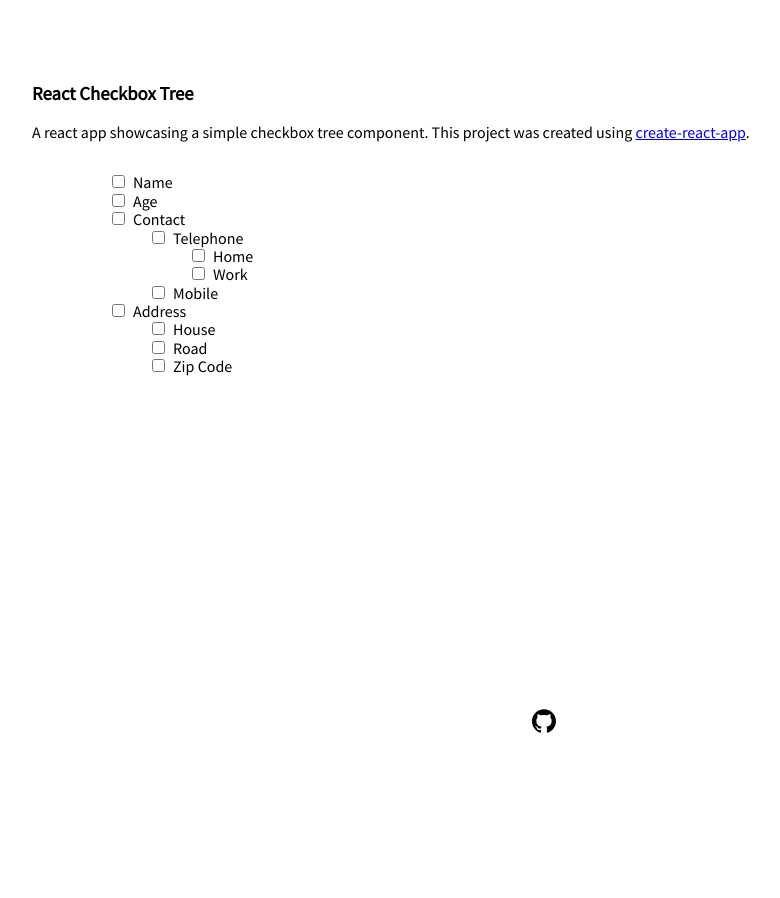
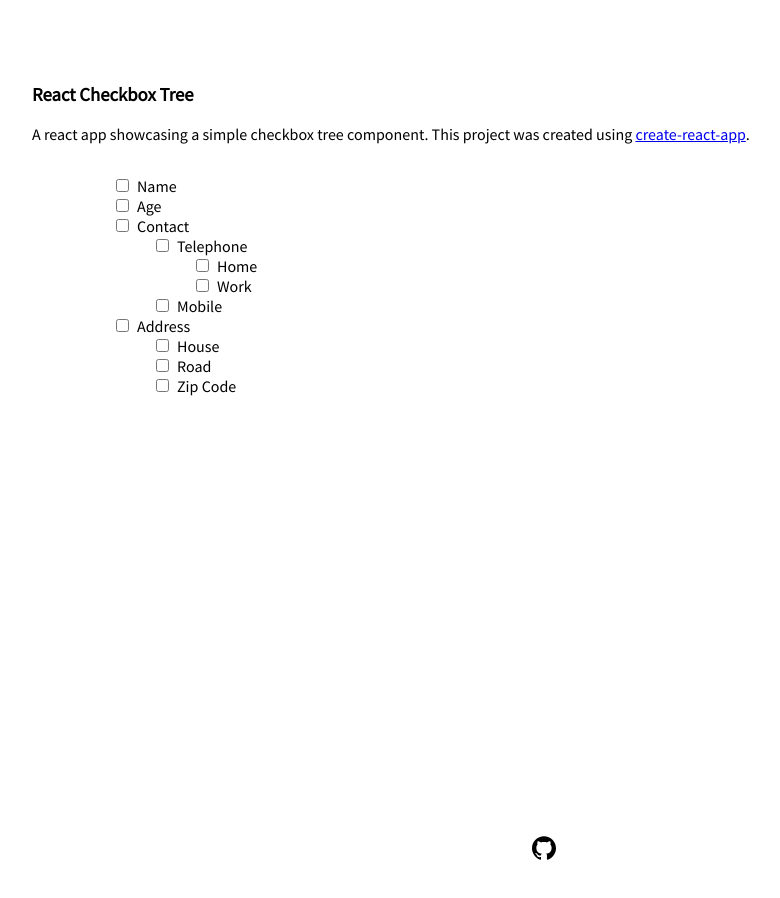
Before and after one commit to joelgeorgev/react-checkbox-tree, a React (Create React App) app: page / in a window 1280 px wide. Shown: the top 898 px of the page, without its empty margins (96-876 px from the left). Before the commit the page ends 800 px from the top, so only its background shows below. Built offline with nearby package versions, Linux system fonts and the light colour scheme.

Commit message:
Add styled-components

```diff
--- a/package.json
+++ b/package.json
@@ -4,15 +4,15 @@
   "description": "A react app showcasing a simple checkbox tree component.",
   "dependencies": {
     "react": "^16.8.6",
-    "react-dom": "^16.8.6"
+    "react-dom": "^16.8.6",
+    "styled-components": "^4.3.2"
   },
   "devDependencies": {
     "coveralls": "^3.0.5",
     "gh-pages": "^2.1.0",
     "prettier": "^1.18.2",
     "react-scripts": "^3.0.1",
-    "react-test-renderer": "^16.8.6",
-    "tachyons": "^4.11.1"
+    "react-test-renderer": "^16.8.6"
   },
   "scripts": {
     "start": "react-scripts start",
--- a/src/App.js
+++ b/src/App.js
@@ -1,21 +1,41 @@
 import React from 'react'
-import 'tachyons/css/tachyons.min.css'
+import styled from 'styled-components'
 
 import { Intro, CheckboxTree } from './components'
 import github from './assets/github.svg'
 
+const Section = styled.section`
+  display: flex;
+  flex-direction: column;
+  width: 80%;
+  max-width: 64rem;
+  height: 100vh;
+  margin: 0 auto;
+  padding: 4rem 0;
+`
+
+const Wrapper = styled.div`
+  display: flex;
+  flex-direction: column;
+  flex: 1;
+`
+
+const Footer = styled.div`
+  align-self: center;
+`
+
 export const App = () => (
   <main role='main'>
-    <section className='flex flex-column w-80 mw8 vh-100 center pv5'>
-      <div className='flex flex-auto flex-column'>
+    <Section>
+      <Wrapper>
         <Intro />
         <CheckboxTree />
-      </div>
-      <div className='self-center'>
+      </Wrapper>
+      <Footer>
         <a href='https://github.com/joelgeorgev/react-checkbox-tree'>
           <img src={github} alt='GitHub' />
         </a>
-      </div>
-    </section>
+      </Footer>
+    </Section>
   </main>
 )
--- a/src/components/checkbox-tree.js
+++ b/src/components/checkbox-tree.js
@@ -1,8 +1,13 @@
 import React, { useState } from 'react'
+import styled from 'styled-components'
 
 import { Checkbox } from '.'
 import { normalize, getNewState } from '../utils'
 import data from '../data/data.json'
+
+const List = styled.ul`
+  list-style-type: none;
+`
 
 export const CheckboxTree = () => {
   const [nodes, setNodes] = useState(
@@ -14,8 +19,8 @@
   }
 
   return (
-    <ul className='list'>
+    <List>
       <Checkbox id={0} nodes={nodes} onToggle={toggleCheckbox} />
-    </ul>
+    </List>
   )
 }
--- a/src/components/checkbox.js
+++ b/src/components/checkbox.js
@@ -1,4 +1,14 @@
 import React from 'react'
+import styled from 'styled-components'
+
+const List = styled.ul`
+  list-style-type: none;
+`
+
+const StyledCheckbox = styled.input`
+  margin-right: 0.5rem;
+  cursor: pointer;
+`
 
 export const Checkbox = ({ id, nodes, onToggle }) => {
   const node = nodes[id]
@@ -11,10 +21,9 @@
       {key && (
         <li>
           <label>
-            <input
+            <StyledCheckbox
               type='checkbox'
               checked={checked}
-              className='mr2 pointer'
               onChange={handleChange}
             />
             {key}
@@ -23,7 +32,7 @@
       )}
       {childIds.length ? (
         <li>
-          <ul className='list'>
+          <List>
             {childIds.map((childId) => (
               <Checkbox
                 key={childId}
@@ -32,7 +41,7 @@
                 onToggle={onToggle}
               />
             ))}
-          </ul>
+          </List>
         </li>
       ) : null}
     </React.Fragment>
```
Also changed, not shown: 1 other file (tests, documents, lock files or other folders).
